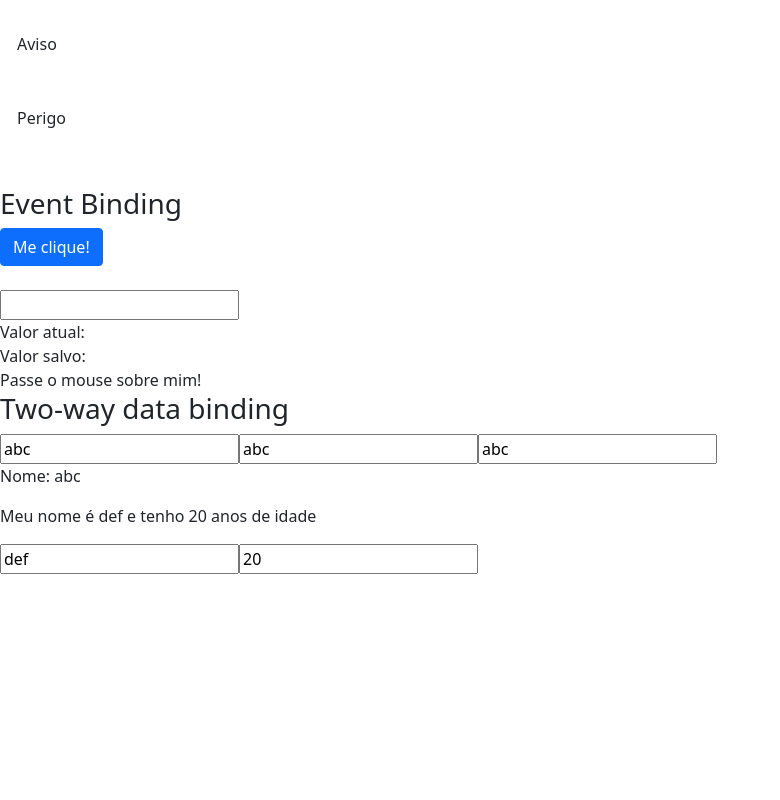
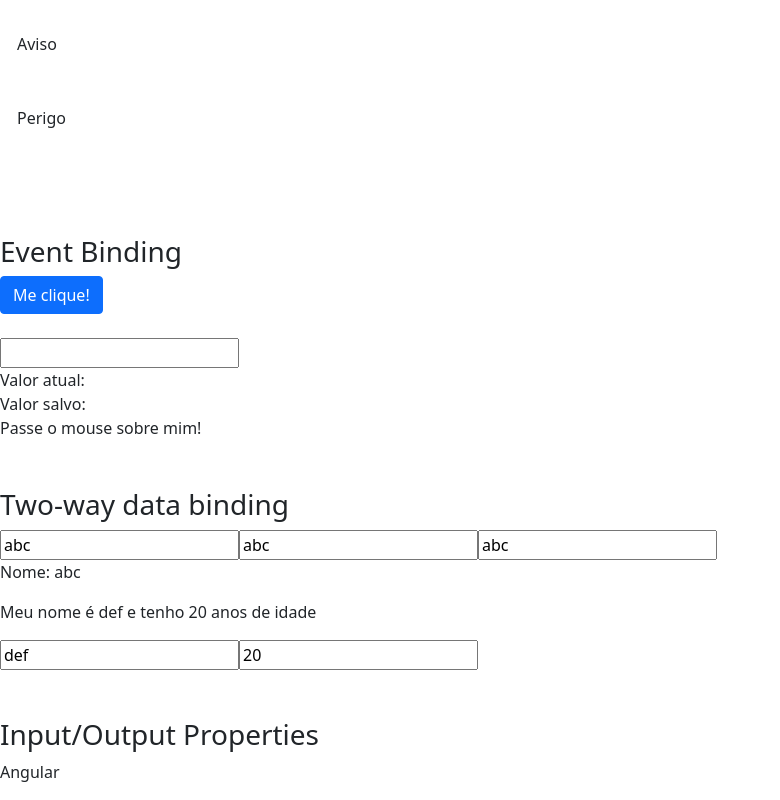
Before and after one commit to rookie-leo/data-binding, an Angular app: page / in a window 1280 px wide. Shown: the part 1116-1916 px from the top of the page, without its empty margins (0-780 px from the left). Before the commit the page ends 1690 px from the top, so only its background shows below. Built offline with nearby package versions, Linux system fonts and the light colour scheme.

Commit message:
Input Properties

```diff
--- a/src/app/app.module.ts
+++ b/src/app/app.module.ts
@@ -6,11 +6,13 @@
 import { AlertModule } from 'ngx-bootstrap/alert';
 import { FormsModule } from '@angular/forms';
 import { MeuFormModule } from './meu-form/meu-form.module';
+import { InputPropertyComponent } from './input-property/input-property.component';
 
 @NgModule({
   declarations: [
     AppComponent,
-    DataBindingComponent
+    DataBindingComponent,
+    InputPropertyComponent
   ],
   imports: [
     BrowserModule,
--- a/src/app/data-binding/data-binding.component.html
+++ b/src/app/data-binding/data-binding.component.html
@@ -51,6 +51,8 @@
     </div>
 </section>
 
+<br><br>
+
 <section>
     <article>
         <h3>Event Binding</h3>
@@ -84,4 +86,15 @@
     </article>
 </section>
 
+<br><br>
+
 <app-meu-form></app-meu-form>
+
+<br><br>
+
+<section class="input-output-properties">
+    <article>
+        <h3>Input/Output Properties</h3>
+        <app-curso [nome]="nomeDoCurso"></app-curso>
+    </article>
+</section>
--- a/src/app/data-binding/data-binding.component.ts
+++ b/src/app/data-binding/data-binding.component.ts
@@ -20,6 +20,7 @@
   valorAtual: string = '';
   valorSalvo: string = '';
   isMouseOver: boolean = false;
+  nomeDoCurso: string = 'Angular';
 
   getValor() {
     return 1;
--- /dev/null
+++ b/src/app/input-property/input-property.component.html
@@ -0,0 +1 @@
+<p>{{ nomeCurso }}</p>
--- /dev/null
+++ b/src/app/input-property/input-property.component.ts
@@ -0,0 +1,17 @@
+import { Component, Input, OnInit } from '@angular/core';
+
+@Component({
+  selector: 'app-curso',
+  templateUrl: './input-property.component.html',
+  styleUrls: ['./input-property.component.css']
+})
+export class InputPropertyComponent implements OnInit {
+
+  @Input('nome') nomeCurso: string = '';//@Input() - exponhe uma propriedade customizada para um seletor
+
+  constructor() { }
+
+  ngOnInit(): void {
+  }
+
+}
```
Also changed, not shown: src/app/input-property/input-property.component.css (added), 1 other file (tests, documents, lock files or other folders).
